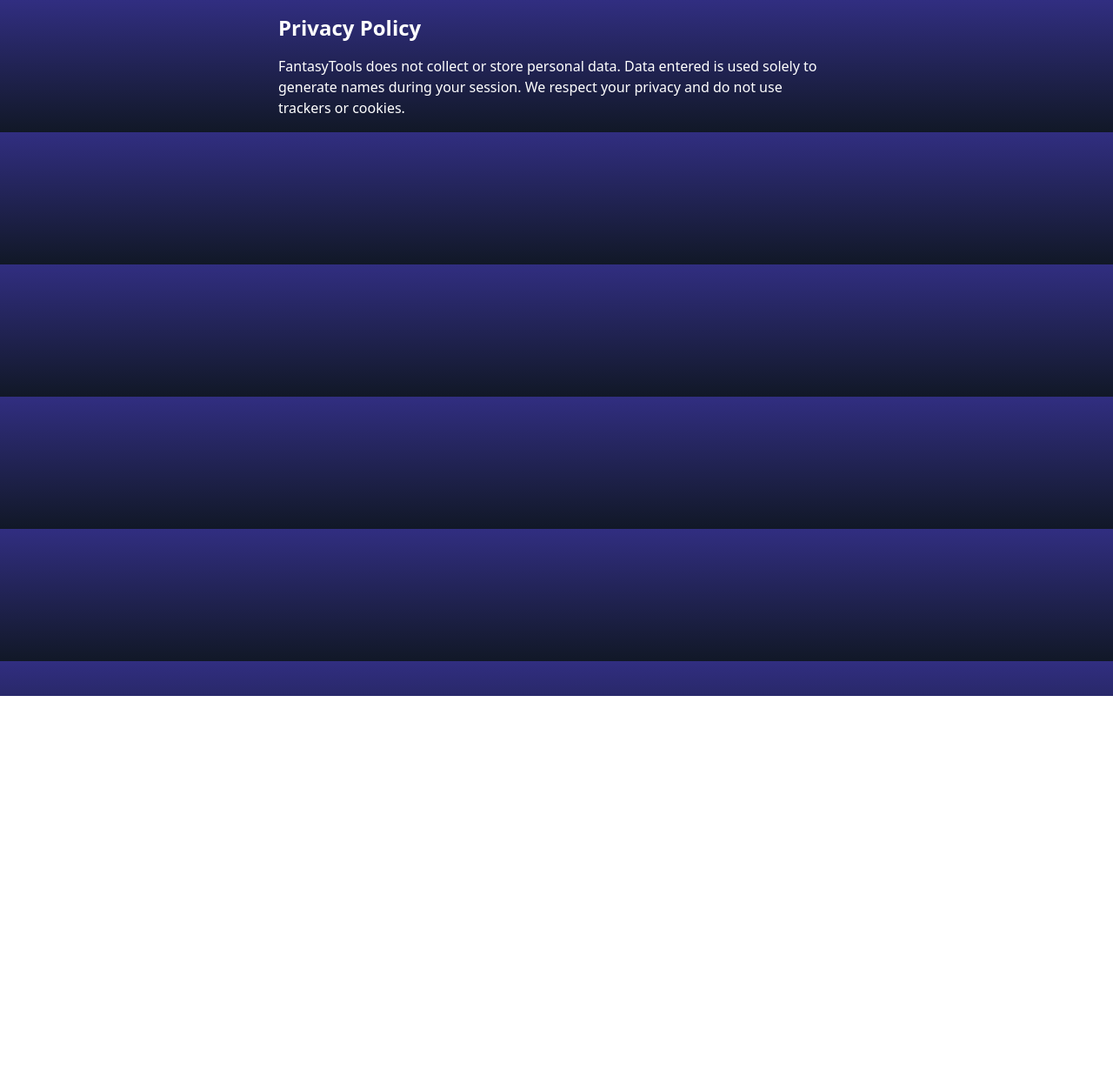
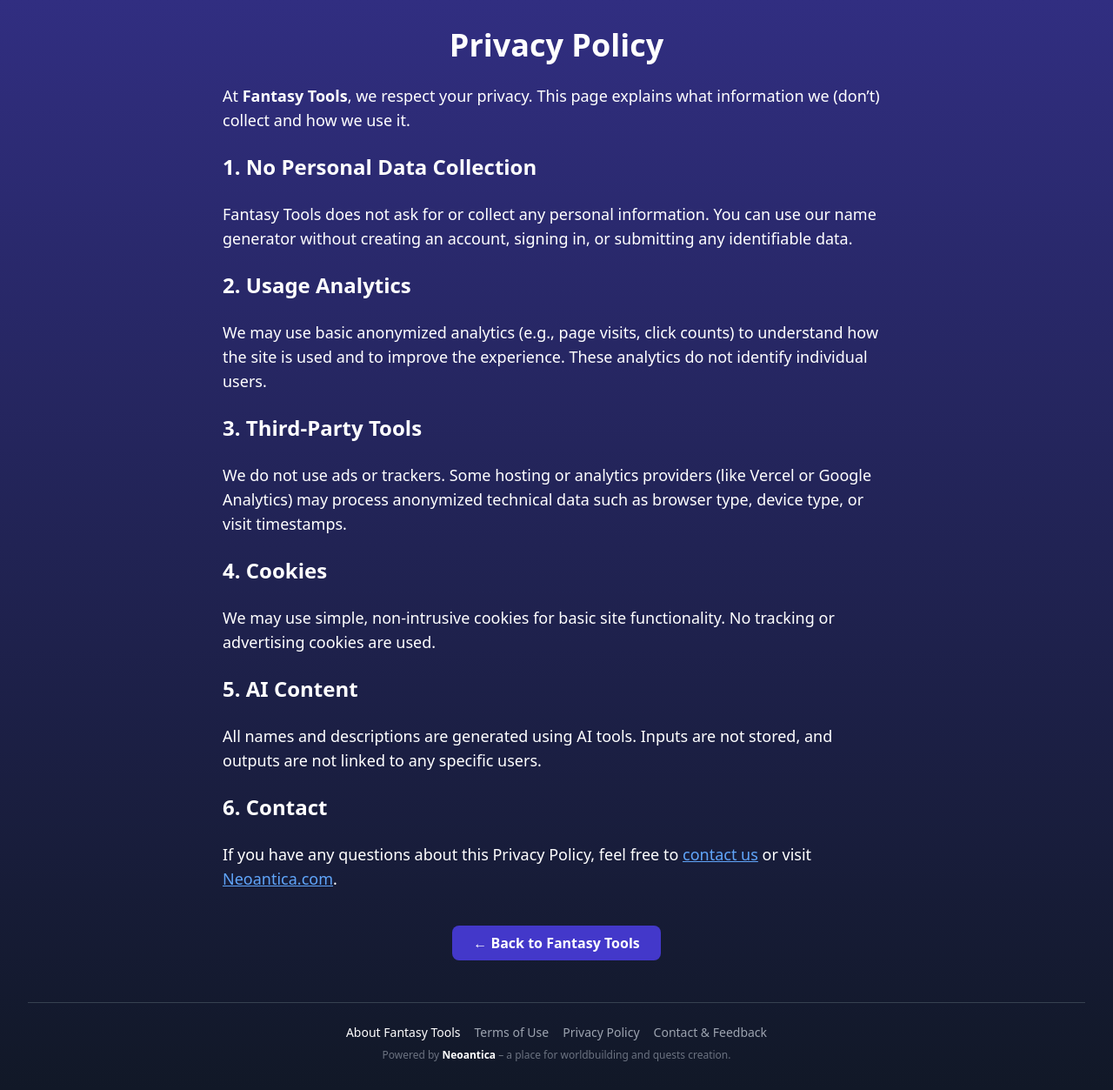
Before and after one commit to JiriTill/fantasytools, a React (Vite) app in the folder client/: page /privacy in a window 1280 px wide. Shown: the whole page at 87% size. Before the commit the page ends 800 px from the top, so only its background shows below. Built offline with nearby package versions, Linux system fonts and the light colour scheme.

Commit message:
Update Privacy.jsx

```diff
--- a/client/src/pages/Privacy.jsx
+++ b/client/src/pages/Privacy.jsx
@@ -1,10 +1,83 @@
+import React from 'react';
+import { Link } from 'react-router-dom';
+
 export default function Privacy() {
   return (
-    <div className="max-w-2xl mx-auto p-4 text-white">
-      <h1 className="text-2xl font-bold mb-4">Privacy Policy</h1>
-      <p>
-        FantasyTools does not collect or store personal data. Data entered is used solely to generate names during your session. We respect your privacy and do not use trackers or cookies.
-      </p>
+    <div className="min-h-screen bg-gradient-to-b from-indigo-900 to-gray-900 text-white p-8 flex flex-col items-center">
+      <div className="max-w-3xl space-y-6">
+        <h1 className="text-4xl font-bold text-center mb-6">Privacy Policy</h1>
+
+        <p className="text-lg">
+          At <strong>Fantasy Tools</strong>, we respect your privacy. This page explains what information we (don’t) collect and how we use it.
+        </p>
+
+        <h2 className="text-2xl font-semibold mt-6">1. No Personal Data Collection</h2>
+        <p className="text-lg">
+          Fantasy Tools does not ask for or collect any personal information. You can use our name generator without creating an account, signing in, or submitting any identifiable data.
+        </p>
+
+        <h2 className="text-2xl font-semibold mt-6">2. Usage Analytics</h2>
+        <p className="text-lg">
+          We may use basic anonymized analytics (e.g., page visits, click counts) to understand how the site is used and to improve the experience. These analytics do not identify individual users.
+        </p>
+
+        <h2 className="text-2xl font-semibold mt-6">3. Third-Party Tools</h2>
+        <p className="text-lg">
+          We do not use ads or trackers. Some hosting or analytics providers (like Vercel or Google Analytics) may process anonymized technical data such as browser type, device type, or visit timestamps.
+        </p>
+
+        <h2 className="text-2xl font-semibold mt-6">4. Cookies</h2>
+        <p className="text-lg">
+          We may use simple, non-intrusive cookies for basic site functionality. No tracking or advertising cookies are used.
+        </p>
+
+        <h2 className="text-2xl font-semibold mt-6">5. AI Content</h2>
+        <p className="text-lg">
+          All names and descriptions are generated using AI tools. Inputs are not stored, and outputs are not linked to any specific users.
+        </p>
+
+        <h2 className="text-2xl font-semibold mt-6">6. Contact</h2>
+        <p className="text-lg">
+          If you have any questions about this Privacy Policy, feel free to{' '}
+          <Link to="/contact" className="text-blue-400 underline">contact us</Link> or visit{' '}
+          <a
+            href="https://neoantica.com"
+            target="_blank"
+            rel="noopener noreferrer"
+            className="text-blue-400 underline"
+          >
+            Neoantica.com
+          </a>.
+        </p>
+      </div>
+
+      <Link
+        to="/"
+        className="mt-10 inline-block bg-indigo-700 hover:bg-indigo-600 text-white font-semibold py-2 px-6 rounded-lg transition"
+      >
+        ← Back to Fantasy Tools
+      </Link>
+
+      <footer className="text-center text-sm text-gray-400 mt-12 border-t border-gray-700 pt-6 px-4 space-y-2 w-full">
+        <div className="space-x-4">
+          <a href="/about" className="hover:underline text-white">About Fantasy Tools</a>
+          <a href="/terms" className="hover:underline">Terms of Use</a>
+          <a href="/privacy" className="hover:underline">Privacy Policy</a>
+          <a href="/contact" className="hover:underline">Contact & Feedback</a>
+        </div>
+        <p className="text-xs text-gray-500">
+          Powered by{' '}
+          <a
+            href="https://neoantica.com"
+            target="_blank"
+            rel="noopener noreferrer"
+            className="text-white font-semibold hover:underline"
+          >
+            Neoantica
+          </a>{' '}
+          – a place for worldbuilding and quests creation.
+        </p>
+      </footer>
     </div>
   );
 }
```
